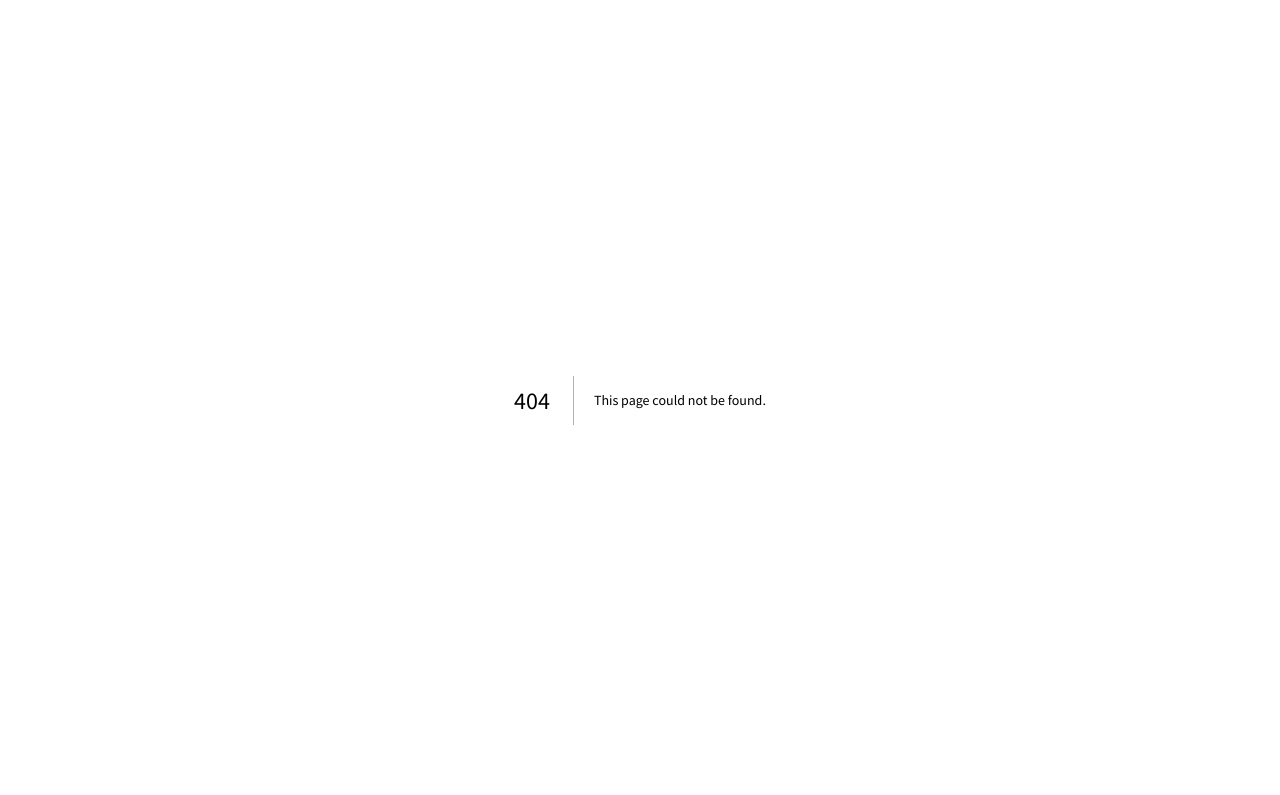
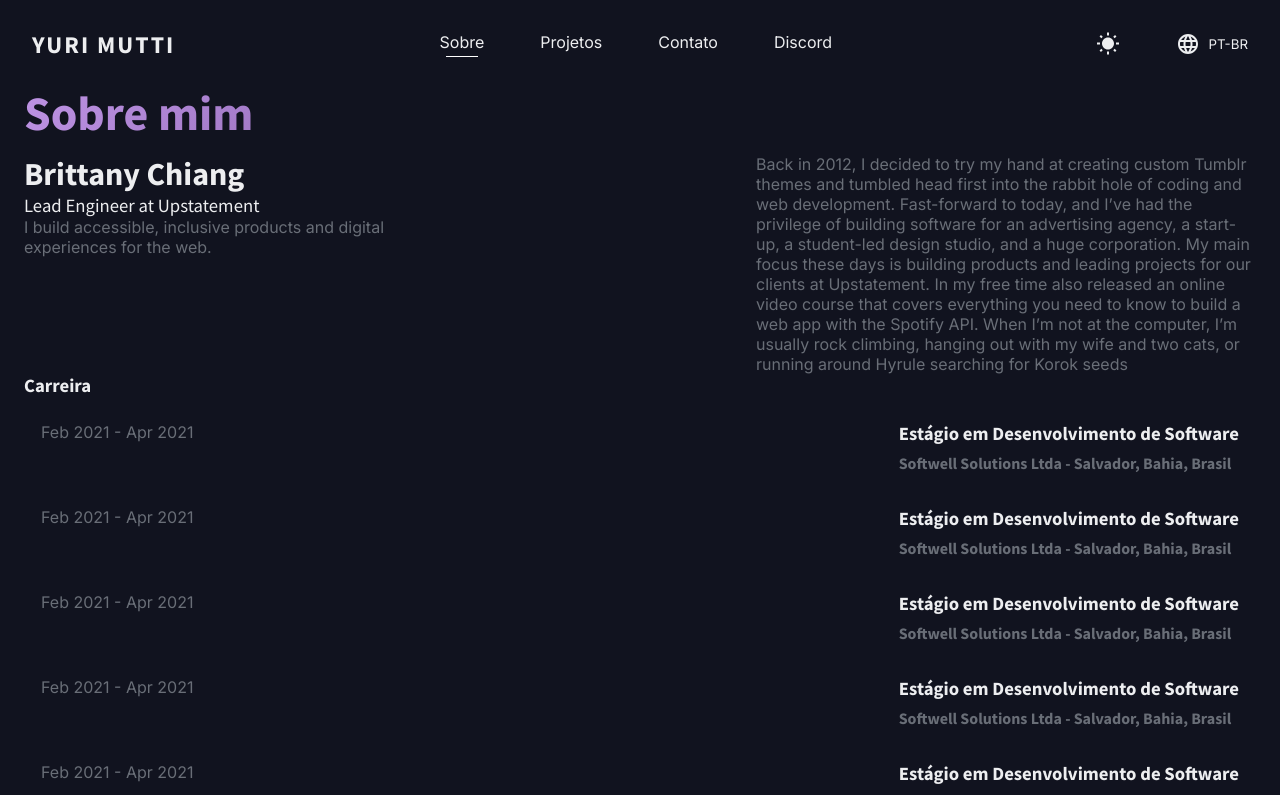
Before and after one commit to yurimutti/yurimutti.com, a Next.js app: page /sobre in a window 1280 px wide. Before the commit this address had no page. Shown: the top 795 px of the page. Built offline with nearby package versions, Linux system fonts and the light colour scheme.

Commit message:
feat: init about page

```diff
--- a/src/components/layouts/footer/index.tsx
+++ b/src/components/layouts/footer/index.tsx
@@ -6,7 +6,7 @@ export const Footer = () => {
   return (
     <S.Footer>
       <S.Container>
-        <span>Connect with me online</span>
+        <span>Connect with me online 👋</span>
         <SocialIcons />
       </S.Container>
     </S.Footer>
--- a/src/libs/stitches/index.ts
+++ b/src/libs/stitches/index.ts
@@ -8,6 +8,7 @@ import {
   yellow,
   pink,
   blue,
+  purple,
 } from '@radix-ui/colors';
 import { createStitches, defaultThemeMap } from '@stitches/react';
 
@@ -32,6 +33,7 @@ export const {
       ...yellow,
       ...blue,
       ...pink,
+      ...purple,
     },
     space: {
       1: '4px',
--- a/src/pages/contato/index.tsx
+++ b/src/pages/contato/index.tsx
@@ -10,7 +10,6 @@ const Contact = () => {
     <Layout>
       <Container>
         <S.PageTitle>Entre em contato comigo.</S.PageTitle>
-
         <S.Form>
           <h2>Envie um email</h2>
           <S.FormGroup>
@@ -39,7 +38,6 @@ const Contact = () => {
             <S.Button type="submit">Enviar</S.Button>
           </S.FormGroup>
         </S.Form>
-
         <S.Telephone
           href="https://api.whatsapp.com/send?phone=557131904989"
           target="_blank"
--- a/src/pages/contato/styles.ts
+++ b/src/pages/contato/styles.ts
@@ -103,5 +103,5 @@ export const PageTitle = styled('h1', {
     'linear-gradient(135deg, var(--colors-pink8) 0%, var(--colors-slate8) 100% )',
   fontSize: '48px',
   lineHeight: '50px',
-  margin: '$4 0',
+  marginBottom: '$3',
 });
--- a/src/pages/discord/styles.ts
+++ b/src/pages/discord/styles.ts
@@ -19,7 +19,7 @@ export const Discord = styled('div', {
 export const Info = styled('div', {
   display: 'flex',
   flexDirection: 'column',
-  gap: '$3',
+  gap: '$2',
 });
 
 export const Image = styled('div', {
@@ -38,6 +38,7 @@ export const PageTitle = styled('h1', {
     'linear-gradient(135deg, var(--colors-teal10) 0%, var(--colors-teal2) 100% )',
   fontSize: '48px',
   lineHeight: '50px',
+  marginBottom: '$3',
 });
 
 export const Subtitle = styled('h1', {
@@ -56,7 +57,7 @@ export const Button = styled('a', {
   borderRadius: '32px',
   cursor: 'pointer',
   padding: '16px',
-  transition: 'all 0.2s ease-in-out',
+  transition: 'all $durations ease',
   maxWidth: '250px',
   '&:hover': {
     background: 'transparent',
--- a/src/pages/projetos/styles.ts
+++ b/src/pages/projetos/styles.ts
@@ -4,7 +4,7 @@ export const PageTitle = styled('h1', {
   color: 'transparent',
   backgroundClip: 'text',
   backgroundImage:
-    'linear-gradient(135deg, var(--colors-indigo4) 0%, var(--colors-indigo12) 100% )',
+    'linear-gradient(135deg, var(--colors-indigo3) 0%, var(--colors-indigo12) 100% )',
   fontSize: '48px',
   lineHeight: '50px',
   marginBottom: '$3',
--- /dev/null
+++ b/src/pages/sobre/index.tsx
@@ -0,0 +1,100 @@
+import { Container } from '@/components/layouts/container';
+import { Layout } from '@/components/layouts/layout';
+
+import * as S from './styles';
+
+const carreerItems = [
+  {
+    date: 'Feb 2021 - Apr 2021',
+    position: 'Estágio em Desenvolvimento de Software',
+    company: 'Softwell Solutions Ltda - Salvador, Bahia, Brasil',
+    link: 'https://www.softwell.com.br/',
+  },
+  {
+    date: 'Feb 2021 - Apr 2021',
+    position: 'Estágio em Desenvolvimento de Software',
+    company: 'Softwell Solutions Ltda - Salvador, Bahia, Brasil',
+    link: 'https://www.softwell.com.br/',
+  },
+  {
+    date: 'Feb 2021 - Apr 2021',
+    position: 'Estágio em Desenvolvimento de Software',
+    company: 'Softwell Solutions Ltda - Salvador, Bahia, Brasil',
+    link: 'https://www.softwell.com.br/',
+  },
+  {
+    date: 'Feb 2021 - Apr 2021',
+    position: 'Estágio em Desenvolvimento de Software',
+    company: 'Softwell Solutions Ltda - Salvador, Bahia, Brasil',
+    link: 'https://www.softwell.com.br/',
+  },
+  {
+    date: 'Feb 2021 - Apr 2021',
+    position: 'Estágio em Desenvolvimento de Software',
+    company: 'Softwell Solutions Ltda - Salvador, Bahia, Brasil',
+    link: 'https://www.softwell.com.br/',
+  },
+  {
+    date: 'Feb 2021 - Apr 2021',
+    position: 'Estágio em Desenvolvimento de Software',
+    company: 'Softwell Solutions Ltda - Salvador, Bahia, Brasil',
+    link: 'https://www.softwell.com.br/',
+  },
+];
+
+const About = () => {
+  return (
+    <Layout>
+      <Container>
+        <S.PageTitle>Sobre mim</S.PageTitle>
+
+        <S.AboutMe>
+          <S.AboutMeInfo>
+            <h2>Brittany Chiang</h2>
+            <h3>Lead Engineer at Upstatement </h3>
+            <p>
+              I build accessible, inclusive products and digital experiences for
+              the web.
+            </p>
+          </S.AboutMeInfo>
+          <S.AboutMeText>
+            <p>
+              Back in 2012, I decided to try my hand at creating custom Tumblr
+              themes and tumbled head first into the rabbit hole of coding and
+              web development. Fast-forward to today, and I’ve had the privilege
+              of building software for an advertising agency, a start-up, a
+              student-led design studio, and a huge corporation. My main focus
+              these days is building products and leading projects for our
+              clients at Upstatement. In my free time also released an online
+              video course that covers everything you need to know to build a
+              web app with the Spotify API. When I’m not at the computer, I’m
+              usually rock climbing, hanging out with my wife and two cats, or
+              running around Hyrule searching for Korok seeds
+            </p>
+          </S.AboutMeText>
+        </S.AboutMe>
+
+        <S.Carreer>
+          <h3>Carreira</h3>
+          <S.CarreerList>
+            {carreerItems.map((item) => (
+              <S.CarreerItem key={item.company}>
+                <a href={item.link} target="_blank" rel="noreferrer">
+                  <div>
+                    <span>{item.date}</span>
+                  </div>
+                  <div>
+                    <h3>{item.position}</h3>
+                    <h4>{item.company}</h4>
+                  </div>
+                </a>
+              </S.CarreerItem>
+            ))}
+          </S.CarreerList>
+        </S.Carreer>
+      </Container>
+    </Layout>
+  );
+};
+
+export default About;
--- /dev/null
+++ b/src/pages/sobre/styles.ts
@@ -0,0 +1,74 @@
+import { styled } from '@/libs/stitches';
+
+export const PageTitle = styled('h1', {
+  color: 'transparent',
+  backgroundClip: 'text',
+  backgroundImage:
+    'linear-gradient(135deg, var(--colors-purple8) 0%, var(--colors-purple12) 100% )',
+  fontSize: '48px',
+  lineHeight: '50px',
+  marginBottom: '$3',
+});
+
+export const AboutMe = styled('div', {
+  display: 'flex',
+  justifyContent: 'space-between',
+});
+
+export const AboutMeInfo = styled('div', {
+  color: '$slate12',
+
+  h2: {
+    fontSize: '32px',
+  },
+
+  h3: {
+    fontWeight: 'lighter',
+  },
+
+  p: {
+    color: '$slate9',
+    maxWidth: '400px',
+  },
+});
+
+export const AboutMeText = styled('div', {
+  color: '$slate9',
+  maxWidth: '500px',
+});
+
+export const Carreer = styled('div', {
+  h3: {
+    color: '$slate12',
+    marginBottom: '$2',
+  },
+});
+
+export const CarreerList = styled('ul', {
+  marginBottom: '$3',
+  displayFlex: 'column',
+  gap: '$2',
+});
+
+export const CarreerItem = styled('li', {
+  borderRadius: '$default',
+  padding: '$3',
+  border: '1px solid',
+  borderColor: 'transparent',
+  transition: 'all $durations ease',
+
+  a: {
+    display: 'flex',
+    justifyContent: 'space-between',
+    gap: '$4',
+    color: '$slate9',
+  },
+
+  h3: {
+    color: '$slate12',
+  },
+
+  '&:hover': {
+    border: '1px solid $slate6',
+  },
+});
```
Also changed, not shown: src/pages/about.tsx (deleted, +0 -14 lines), src/pages/projects.tsx (deleted, +0 -11 lines).
